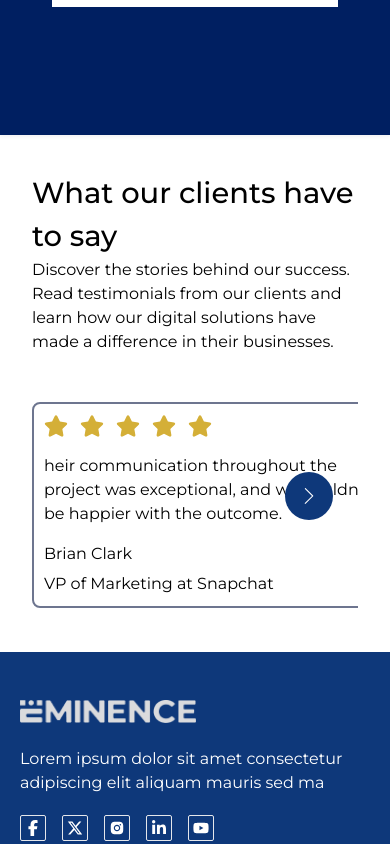
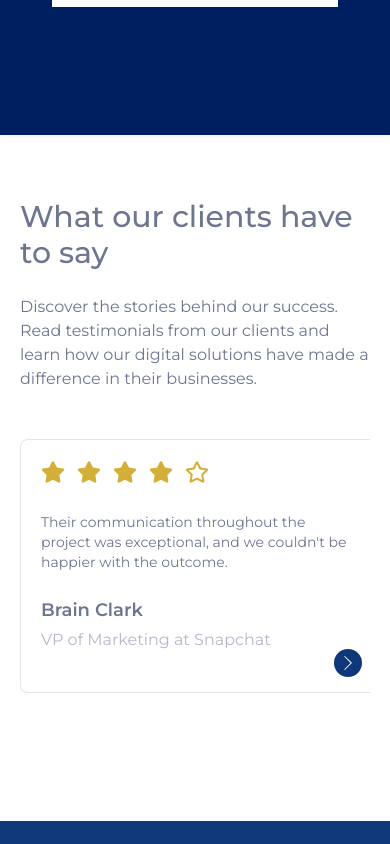
Before and after one commit to Eminence-Engineering/eminence, a React (Vite) app: page / in a window 390 px wide. Shown: the part 5920-6764 px from the top of the page. Built offline with nearby package versions, Linux system fonts and the light colour scheme.

Commit message:
feat: redeveloped testimonial section

```diff
--- a/src/App.css
+++ b/src/App.css
@@ -1,4 +1,5 @@
-.partner-image {
+.partner-image,
+.testimonial-card {
   box-shadow: 0px 1px 4px 0px #19213d14;
 }
 
--- a/src/components/Testimonial.jsx
+++ b/src/components/Testimonial.jsx
@@ -1,26 +1,24 @@
 // react
-import { useEffect, useState } from "react"
+import { useEffect, useState, useRef } from "react"
 
 // components
-import Comment from "../components/about/Comment"
+import TestimonialCard from "./TestimonialCard"
 
 //icons
-import { SlArrowRight } from "react-icons/sl"
-import { SlArrowLeft } from "react-icons/sl"
+import { SlArrowRight, SlArrowLeft } from "react-icons/sl"
+import TestimonialList from "./TestimonialList"
 
 const Testimonial = () => {
-  var wrapper
+  const [leftStyle, setLeftStyle] = useState({})
+  const [rightStyle, setRightStyle] = useState({})
+
+  const wrapperRef = useRef(null)
+
   //carousel function
-  useEffect(() => {
-    // var buttons = document.querySelectorAll(".btn");
-    wrapper = document.querySelector("#wrapper")
-    // eslint-disable-next-line
-  }, [])
-
   const scroll = () => {
-    var max = wrapper.scrollWidth - wrapper.clientWidth
-    setLeftStyle(wrapper.scrollLeft <= 0 ? { display: "none" } : null)
-    setRightStyle(wrapper.scrollLeft >= max ? { display: "none" } : null)
+    let max = wrapperRef.current.scrollWidth - wrapperRef.current.clientWidth
+    setLeftStyle(wrapperRef.current.scrollLeft <= 0 ? { display: "none" } : null)
+    setRightStyle(wrapperRef.current.scrollLeft >= max ? { display: "none" } : null)
   }
 
   useEffect(() => {
@@ -29,44 +27,39 @@ const Testimonial = () => {
   }, [])
 
   const right = () => {
-    var direction = 1
-    var amount = direction * wrapper.clientWidth
-    wrapper.scrollBy({ left: amount, behavior: "smooth" })
+    let direction = 1
+    let amount = direction * wrapperRef.current.clientWidth
+    wrapperRef.current.scrollBy({ left: amount, behavior: "smooth" })
   }
 
   const left = () => {
-    var direction = -1
-    var amount = direction * wrapper.clientWidth
-    wrapper.scrollBy({ left: amount, behavior: "smooth" })
+    let direction = -1
+    let amount = direction * wrapperRef.current.clientWidth
+    wrapperRef.current.scrollBy({ left: amount, behavior: "smooth" })
   }
 
-  const [leftStyle, setLeftStyle] = useState({})
-  const [rightStyle, setRightStyle] = useState({})
-
   return (
-    <div className="majorthree">
-      <div className="max-w-[1100px] px-8 py-9 md:px-9 mx-auto">
-        <div className="max-w-[538px]">
-          <h3 className="text-[29px] md:text-[40px] font-[500]">What our clients have to say</h3>
-          <p>
+    <section className="">
+      <div className="container p-5 pt-16 pb-32">
+        <div className="max-w-xl">
+          <h3 className="text-3xl md:text-[40px] font-medium text-grey mb-6">What our clients have to say</h3>
+          <p className="text-grey">
             Discover the stories behind our success. Read testimonials from our clients and learn how our digital solutions have made a
             difference in their businesses.
           </p>
         </div>
 
         <div className="flex overflow-hidden mt-6 relative">
-          <div id="wrapper" className="flex overflow-hidden mt-6" onScroll={scroll}>
-            <Comment />
-            <Comment />
-            <Comment />
-            <Comment />
-            <Comment />
+          <div id="wrapper" className="flex overflow-hidden mt-6 gap-10" onScroll={scroll} ref={wrapperRef}>
+            {TestimonialList.map((testimonial, index) => (
+              <TestimonialCard key={index} {...testimonial} />
+            ))}
           </div>
 
           <button
             onClick={left}
             id="prev"
-            className="absolute bottom-[40%] left-[25px] w-[48px] h-[48px] rounded-[50%] hover:bg-white text-white bg-primary hover:text-primary hover:border-2 hover:border-primary flex justify-center items-center "
+            className="absolute bottom-4 md:bottom-[40%] left-2 md:left-[25px] w-7 md:w-[48px] h-7 md:h-[48px] rounded-[50%] hover:bg-white text-white bg-primary hover:text-primary hover:border-2 hover:border-primary flex justify-center items-center text-sm md:text-base"
             style={leftStyle}
           >
             <SlArrowLeft />
@@ -74,14 +67,14 @@ const Testimonial = () => {
           <button
             onClick={right}
             id="next"
-            className="absolute bottom-[40%] right-[25px] w-[48px] h-[48px] rounded-[50%] hover:bg-white text-white bg-primary hover:text-primary hover:border-2 hover:border-primary flex justify-center items-center "
+            className="absolute bottom-4 md:bottom-[40%] right-2 md:right-[25px] w-7 md:w-[48px] h-7 md:h-[48px] rounded-[50%] hover:bg-white text-white bg-primary hover:text-primary hover:border-2 hover:border-primary flex justify-center items-center text-sm md:text-base"
             style={rightStyle}
           >
             <SlArrowRight />
           </button>
         </div>
       </div>
-    </div>
+    </section>
   )
 }
 
--- /dev/null
+++ b/src/components/TestimonialCard.jsx
@@ -0,0 +1,31 @@
+// react
+import PropTypes from "prop-types"
+
+// icons
+import { FaStar, FaRegStar } from "react-icons/fa"
+
+function TestimonialCard({ name, position, message, stars }) {
+  return (
+    <>
+      <div className="border border-[#e1e4ed] max-w-[358px] p-5 rounded-lg relative basis-[358px] shrink-0 testimonial-card">
+        <div className="flex gap-3 text-[24px] mb-7">
+          {Array.from({ length: 5 }, (_, index) => (index < stars ? 1 : 0)).map((star, index) =>
+            star === 1 ? <FaStar key={index} className="text-[#d4af37]" /> : <FaRegStar key={index} className="text-[#d4af37]" />
+          )}
+        </div>
+        <p className="text-sm text-grey mb-6">{message}</p>
+        <h5 className="font-semibold text-grey text-lg mb-1">{name}</h5>
+        <p className="text-base text-[#B4B9C9]">{position}</p>
+      </div>
+    </>
+  )
+}
+
+TestimonialCard.propTypes = {
+  name: PropTypes.string.isRequired,
+  position: PropTypes.string.isRequired,
+  message: PropTypes.string.isRequired,
+  stars: PropTypes.number.isRequired
+}
+
+export default TestimonialCard
--- /dev/null
+++ b/src/components/TestimonialList.jsx
@@ -0,0 +1,58 @@
+const TestimonialList = [
+  {
+    name: "Brain Clark",
+    position: "VP of Marketing at Snapchat",
+    message: "Their communication throughout the project was exceptional, and we couldn't be happier with the outcome.",
+    stars: 4
+  },
+  {
+    name: "Shara Johnson",
+    position: "CEO at Instagram",
+    message:
+      "We have been very impressed by the quality of work for our project. They have been very professional and have exceeded our expectations.",
+    stars: 5
+  },
+  {
+    name: "John Doe",
+    position: "CEO at Google",
+    message:
+      "We have been very impressed by the quality of work for our project. They have been very professional and have exceeded our expectations.",
+    stars: 2
+  },
+  {
+    name: "Jane Doe",
+    position: "CEO at Facebook",
+    message:
+      "We have been very impressed by the quality of work for our project. They have been very professional and have exceeded our expectations.",
+    stars: 1
+  },
+  {
+    name: "Brain Clark",
+    position: "VP of Marketing at Snapchat",
+    message: "Their communication throughout the project was exceptional, and we couldn't be happier with the outcome.",
+    stars: 5
+  },
+  {
+    name: "Shara Johnson",
+    position: "CEO at Instagram",
+    message:
+      "We have been very impressed by the quality of work for our project. They have been very professional and have exceeded our expectations.",
+    stars: 3
+  },
+  {
+    name: "John Doe",
+    position: "CEO at Google",
+    message:
+      "We have been very impressed by the quality of work for our project. They have been very professional and have exceeded our expectations.",
+    stars: 5
+  },
+  {
+    name: "Jane Doe",
+    position: "CEO at Facebook",
+    message:
+      "We have been very impressed by the quality of work for our project. They have been very professional and have exceeded our expectations.",
+    stars: 4
+  }
+]
+
+export default TestimonialList
--- a/src/components/about/Comment.jsx
+++ /dev/null
@@ -1,26 +0,0 @@
-//icon
-import { FaStar } from "react-icons/fa"
-
-function Comment() {
-  return (
-    <>
-      <div className="border-2 border-grey max-w-[358px] p-[10px] rounded-lg flex flex-col gap-4 relative basis-[358px] shrink-0 mb-2">
-        <div className="flex text-[#d4af37] gap-3 text-[24px]">
-          <FaStar />
-          <FaStar />
-          <FaStar />
-          <FaStar />
-          <FaStar />
-        </div>
-
-        <p>heir communication throughout the project was exceptional, and we couldn't be happier with the outcome.</p>
-
-        <h5>Brian Clark</h5>
-
-        <p className="mt-[-10px]">VP of Marketing at Snapchat</p>
-      </div>
-    </>
-  )
-}
-
-export default Comment
```
